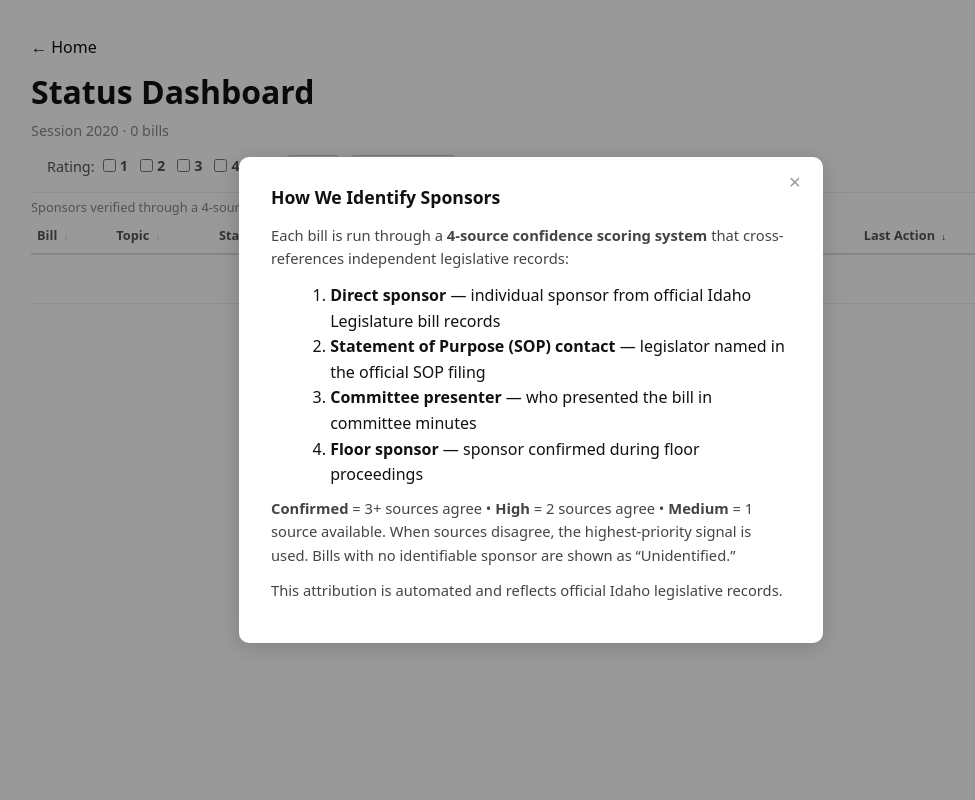
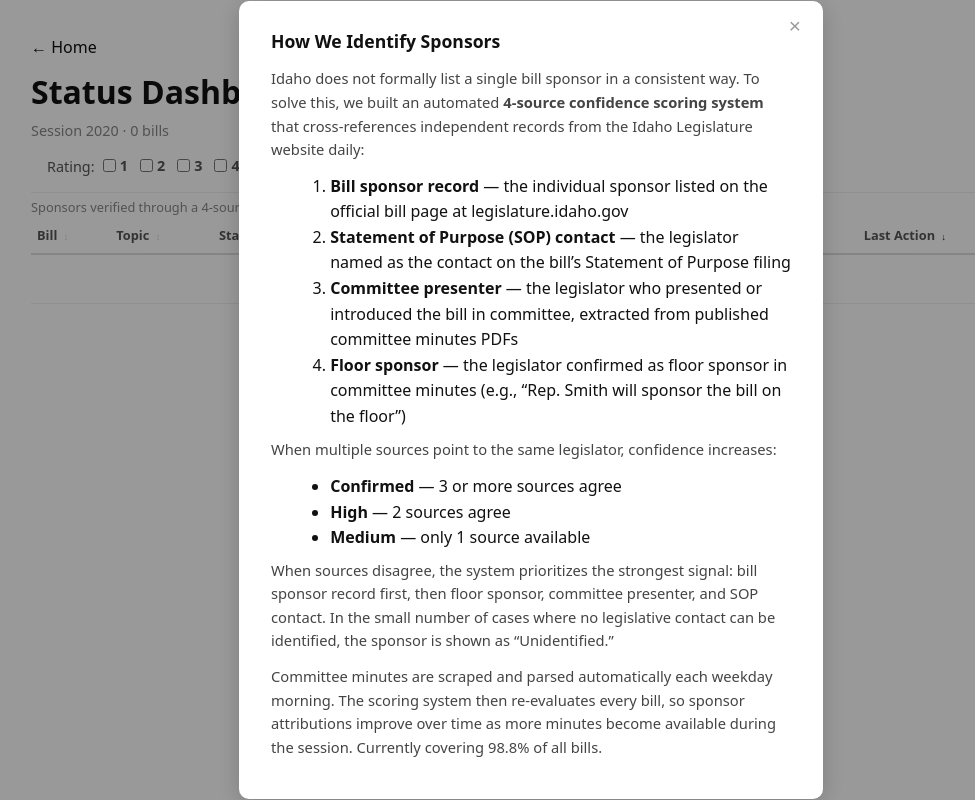
Before and after one commit to BillBrieferServer/dispatch, a Python web app: template templates/dashboard.html in a window 1280 px wide, after a click on "Learn more". Shown: the whole page, without its empty margins (109-1084 px from the left). Run offline with Jinja, Linux system fonts and the light colour scheme; the template is opened without the code that fills it: most values are stand-ins (such as "Sample title", 1, 10 or a date in 2020).

Commit message:
Update sponsor attribution modal with detailed 4-source scoring explanation

```diff
--- a/templates/dashboard.html
+++ b/templates/dashboard.html
@@ -139,15 +139,21 @@
       <div class="modal-box">
         <button class="modal-close" onclick="document.getElementById('attr-modal').classList.remove('active')">&times;</button>
         <h3>How We Identify Sponsors</h3>
-        <p>Each bill is run through a <strong>4-source confidence scoring system</strong> that cross-references independent legislative records:</p>
+        <p>Idaho does not formally list a single bill sponsor in a consistent way. To solve this, we built an automated <strong>4-source confidence scoring system</strong> that cross-references independent records from the Idaho Legislature website daily:</p>
         <ol style="margin:0.5em 0 0.5em 1.2em;line-height:1.6">
-          <li><strong>Direct sponsor</strong> &mdash; individual sponsor from official Idaho Legislature bill records</li>
-          <li><strong>Statement of Purpose (SOP) contact</strong> &mdash; legislator named in the official SOP filing</li>
-          <li><strong>Committee presenter</strong> &mdash; who presented the bill in committee minutes</li>
-          <li><strong>Floor sponsor</strong> &mdash; sponsor confirmed during floor proceedings</li>
+          <li><strong>Bill sponsor record</strong> &mdash; the individual sponsor listed on the official bill page at legislature.idaho.gov</li>
+          <li><strong>Statement of Purpose (SOP) contact</strong> &mdash; the legislator named as the contact on the bill&rsquo;s Statement of Purpose filing</li>
+          <li><strong>Committee presenter</strong> &mdash; the legislator who presented or introduced the bill in committee, extracted from published committee minutes PDFs</li>
+          <li><strong>Floor sponsor</strong> &mdash; the legislator confirmed as floor sponsor in committee minutes (e.g., &ldquo;Rep. Smith will sponsor the bill on the floor&rdquo;)</li>
         </ol>
-        <p style="margin-top:0.6em"><strong>Confirmed</strong> = 3+ sources agree &bull; <strong>High</strong> = 2 sources agree &bull; <strong>Medium</strong> = 1 source available. When sources disagree, the highest-priority signal is used. Bills with no identifiable sponsor are shown as &ldquo;Unidentified.&rdquo;</p>
-        <p>This attribution is automated and reflects official Idaho legislative records.</p>
+        <p style="margin-top:0.6em">When multiple sources point to the same legislator, confidence increases:</p>
+        <ul style="margin:0.3em 0 0.5em 1.2em;line-height:1.6">
+          <li><strong>Confirmed</strong> &mdash; 3 or more sources agree</li>
+          <li><strong>High</strong> &mdash; 2 sources agree</li>
+          <li><strong>Medium</strong> &mdash; only 1 source available</li>
+        </ul>
+        <p>When sources disagree, the system prioritizes the strongest signal: bill sponsor record first, then floor sponsor, committee presenter, and SOP contact. In the small number of cases where no legislative contact can be identified, the sponsor is shown as &ldquo;Unidentified.&rdquo;</p>
+        <p style="margin-top:0.6em">Committee minutes are scraped and parsed automatically each weekday morning. The scoring system then re-evaluates every bill, so sponsor attributions improve over time as more minutes become available during the session. Currently covering 98.8% of all bills.</p>
       </div>
     </div>
 
```
